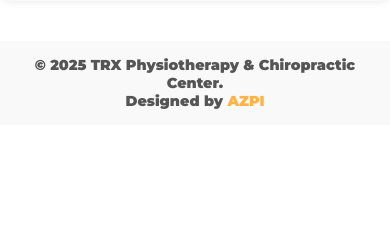
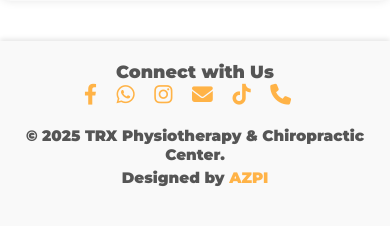
Before and after one commit to trxphysiotherapy/trx-website, a Django app: page / in a window 390 px wide. Shown: the part 1166-1392 px from the top of the page. Before the commit the page ends 1275 px from the top, so only its background shows below. Run offline with Django 5.2, Linux system fonts and the light colour scheme; data that the repository does not hold is empty.

Commit message:
handle footer

```diff
--- a/coreapp/settings.py
+++ b/coreapp/settings.py
@@ -34,7 +34,7 @@
 # SECURITY WARNING: don't run with debug turned on in production!
 DEBUG = True
 
-ALLOWED_HOSTS = ['.vercel.app', '127.0.0.1', 'localhost']
+ALLOWED_HOSTS = ['.vercel.app', '127.0.0.1', 'localhost', '*']
 
 SECURE_PROXY_SSL_HEADER = ('HTTP_X_FORWARDED_PROTO', 'https')
 USE_X_FORWARDED_HOST = True
--- a/website/static/main/css/style.css
+++ b/website/static/main/css/style.css
@@ -211,12 +211,42 @@
 ========================================================= */
 .footer {
   width: 100%;
-  margin-top: auto;
-  padding: 15px 20px;
+  padding: 20px 40px;
   background: var(--footer-bg);
   color: var(--footer-text);
-  text-align: center;
-  font-size: 0.9rem;
+  display: flex;
+  justify-content: space-between;
+  align-items: center;
+  flex-wrap: wrap;
+  font-size: 0.95rem;
+  box-shadow: 0 -2px 5px rgba(0,0,0,0.1);
+}
+
+.footer-left h4 {
+  margin: 0;
+  font-size: 1.1rem;
+}
+
+.footer-left h2 {
+  margin: 8px 0 12px 0;
+  font-size: 1.4rem;
+}
+
+.footer-left a {
+  display: inline-block;
+  margin-right: 12px;
+  font-size: 1.3rem;
+  color: var(--accent);
+  transition: transform 0.3s, color 0.3s;
+}
+
+.footer-left a:hover {
+  transform: scale(1.2);
+  color: var(--footer-text); /* change color on hover if you want */
+}
+
+.footer-right p {
+  margin: 4px 0;
 }
 
 .footer a {
@@ -224,6 +254,29 @@
   text-decoration: none;
 }
 
+.footer a:hover {
+  text-decoration: underline;
+}
+
+/* Responsive for smaller screens */
+@media (max-width: 768px) {
+  .footer {
+    flex-direction: column;
+    text-align: center;
+    padding: 20px;
+  }
+  .footer-left, .footer-right {
+    max-width: 100%;
+    margin-bottom: 15px;
+  }
+  .footer-left a {
+    margin-right: 15px;
+  }
+}
+
+/* =========================================================
+   GIF SECTION
+========================================================= */
 .gif-section {
   width: 100%;
   max-width: 500px;
--- a/website/templates/main/footer.html
+++ b/website/templates/main/footer.html
@@ -1,8 +1,17 @@
 {% load static %}
 <footer class="footer">
-  <p>© <span id="year"></span> TRX Physiotherapy & Chiropractic Center.</p>
-  <p>
-    Designed by
-    <a href="https://anishvarshrestha.com.np/">AZPI</a>
-  </p>
+  <div class="footer-left">
+    <h4>Connect with Us</h4>
+        <a href="https://www.facebook.com/trxphysio/"><i class="fab fa-facebook-f"></i></a>
+        <a href="https://api.whatsapp.com/send?phone=9779851408989"><i class="fab fa-whatsapp"></i></a>
+        <a href="https://www.instagram.com/trxphysio/"><i class="fab fa-instagram"></i></a>
+        <a href="mailto:trxphysiotherapy@gmail.com"><i class="fas fa-envelope"></i></a>
+        <a href="https://www.tiktok.com/@trxphysio"><i class="fab fa-tiktok"></i></a>
+        <a href="tel:+9779851408989"><i class="fas fa-phone"></i></a>
+  </div>
+
+  <div class="footer-right">
+    <p>© <span id="year"></span> TRX Physiotherapy & Chiropractic Center.</p>
+    <p>Designed by <a href="https://anishvarshrestha.com.np/">AZPI</a></p>
+  </div>
 </footer>
```
